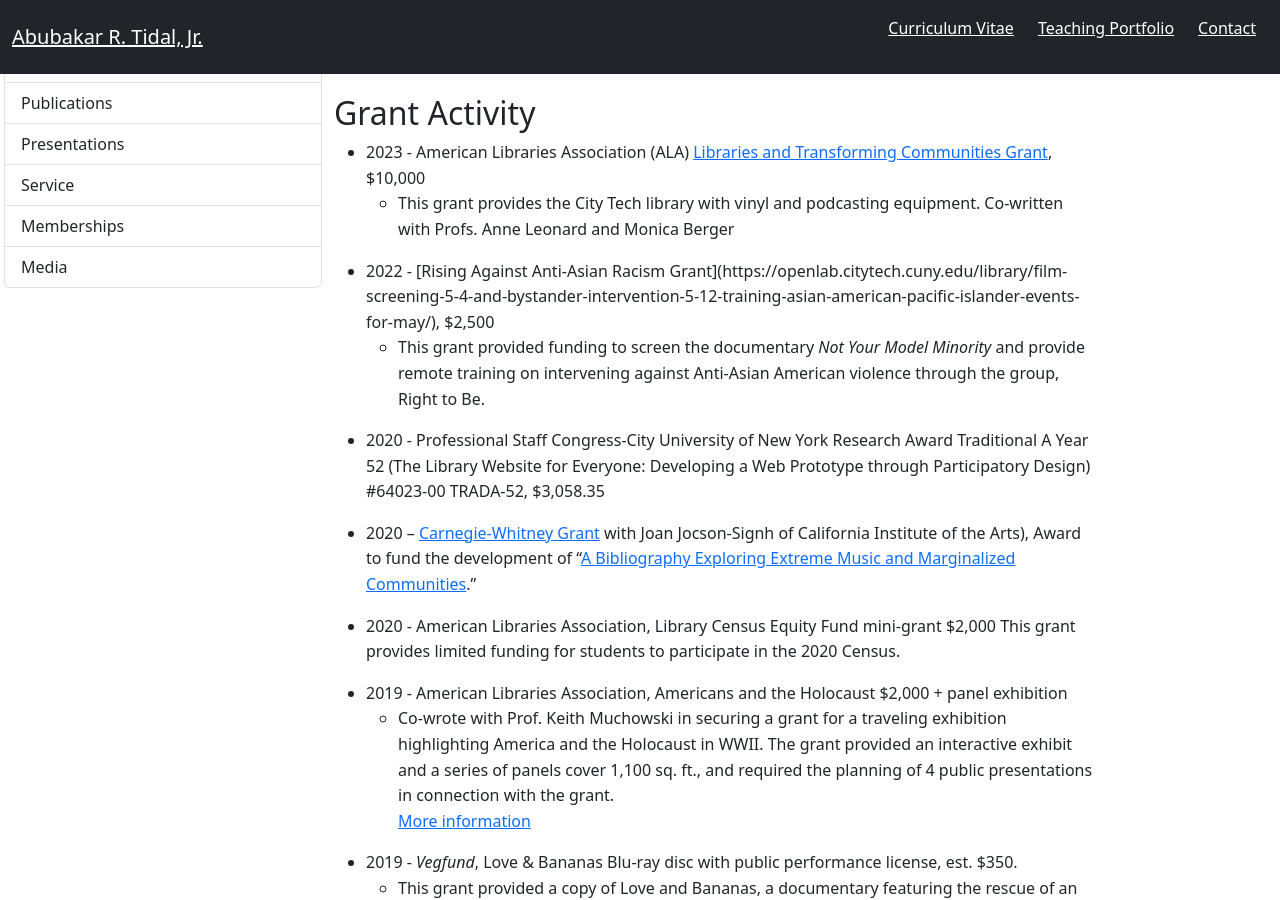
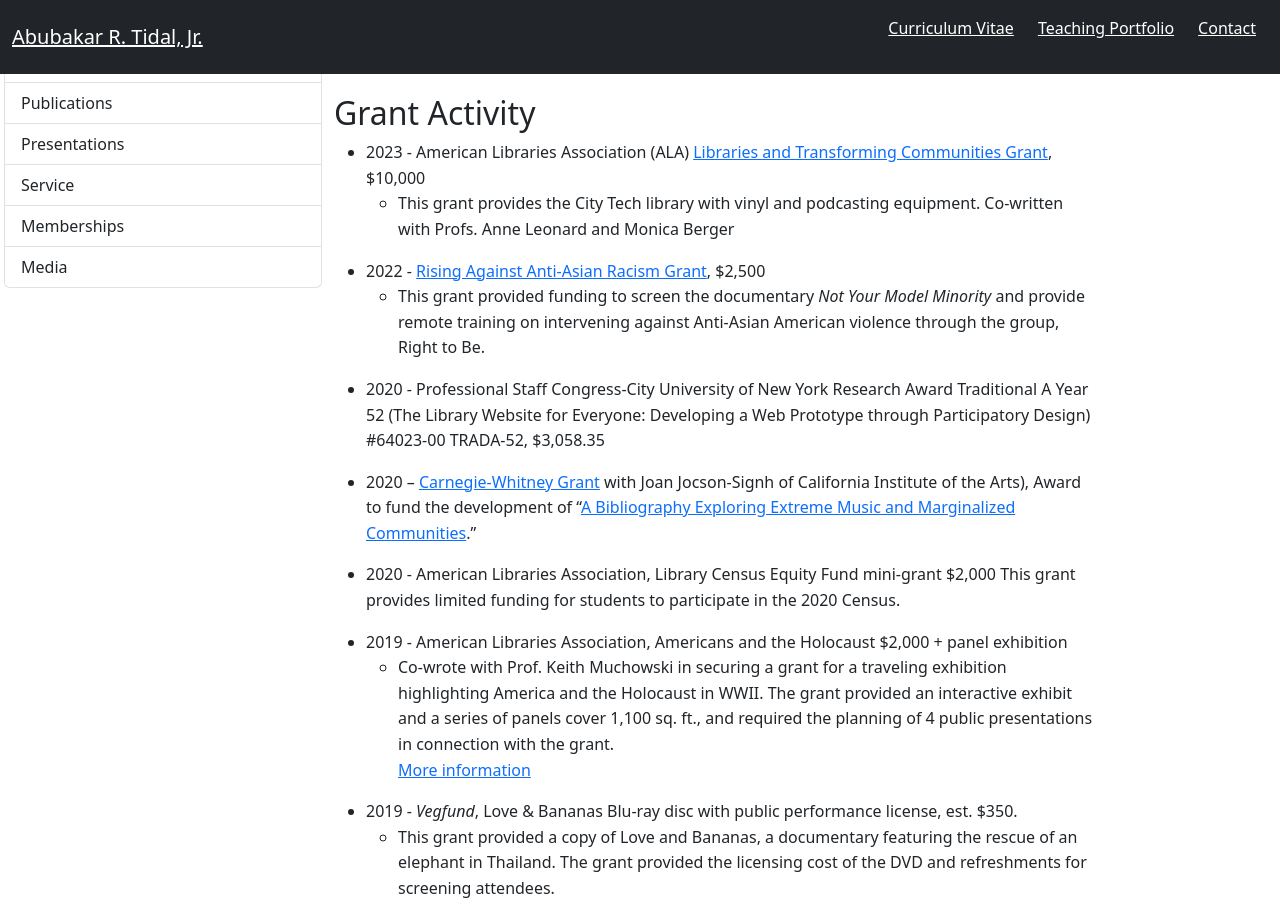
Before and after one commit to KentuckyFriedTofu/KentuckyFriedTofu.github.io, a Jekyll site: the page built from cv.html, in a window 1280 px wide and 900 px high, scrolled down 9091 px. Built offline with Jekyll 4.4.1, drawn with Linux system fonts in a browser that asks for light colours.

Commit message:
Update cv.html

```diff
--- a/cv.html
+++ b/cv.html
@@ -320,9 +320,12 @@ title: Abubakar R. Tidal, Jr. - Curriculum Vitae
           <ul><li>This grant provides the City Tech library with vinyl and podcasting equipment. Co-written with Profs. Anne Leonard and Monica Berger</li></ul>
         </li>
 
-        <li>2022 - [Rising Against Anti-Asian Racism Grant](https://openlab.citytech.cuny.edu/library/film-screening-5-4-and-bystander-intervention-5-12-training-asian-american-pacific-islander-events-for-may/), $2,500
-          <ul><li>This grant provided funding to screen the documentary <em>Not Your Model Minority</em> and provide remote training on intervening against Anti-Asian American violence through the group, Right to Be.</li></ul>
-        </li>
+       <li>2022 - <a href="https://openlab.citytech.cuny.edu/library/film-screening-5-4-and-bystander-intervention-5-12-training-asian-american-pacific-islander-events-for-may/" target="_blank">Rising Against Anti-Asian Racism Grant</a>, $2,500
+    <ul>
+        <li>This grant provided funding to screen the documentary <em>Not Your Model Minority</em> and provide remote training on intervening against Anti-Asian American violence through the group, Right to Be.</li>
+    </ul>
+</li>
+
 
         <li>2020 - Professional Staff Congress-City University of New York Research Award Traditional A Year 52 (The Library Website for Everyone: Developing a Web Prototype through Participatory Design) #64023-00 TRADA-52, $3,058.35</li>
 
```
